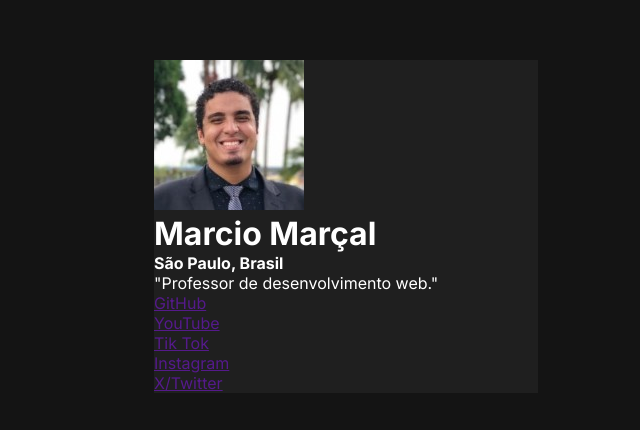
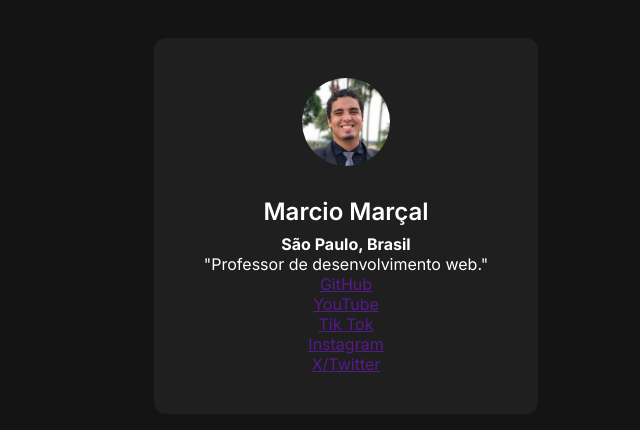
Before and after one commit to marciomarcal98/link-tree01mb, a plain HTML site: page index.html in a window 1280 px wide. Shown: the part 174-604 px from the top of the page, without its empty margins (294-934 px from the left). Drawn offline with Linux system fonts and the light colour scheme.

Commit message:
continuação da estilização do card

```diff
--- a/style.css
+++ b/style.css
@@ -7,8 +7,14 @@
     font-family: "Inter", sans-serif;
 }
 
+:root {
+    --black: #141414;
+    --dark-grey: #1F1F1F;
+    --white: #FFF;
+}
+
 body {
-    background-color: #141414;
+    background-color: var(--black);
     height: 100vh;
 
     display: flex;
@@ -17,9 +23,25 @@ body {
 }
 
 div {
-    background-color: #1F1F1F;
-    color: white;
+    background-color: var(--dark-grey);
+    color: var(--white);
     width: 384px;
+    text-align: center;
+    border-radius: 12px;
+    padding: 40px;
+}
+
+img {
+    width: 88px;
+    border-radius: 50%;
+    margin-bottom: 24px;
+}
+
+h1 {
+    font-size: 24px;
+    font-weight: 600;
+    line-height: 150%;
+    margin-bottom: 4px;
 }
 
 ul, li {
```
